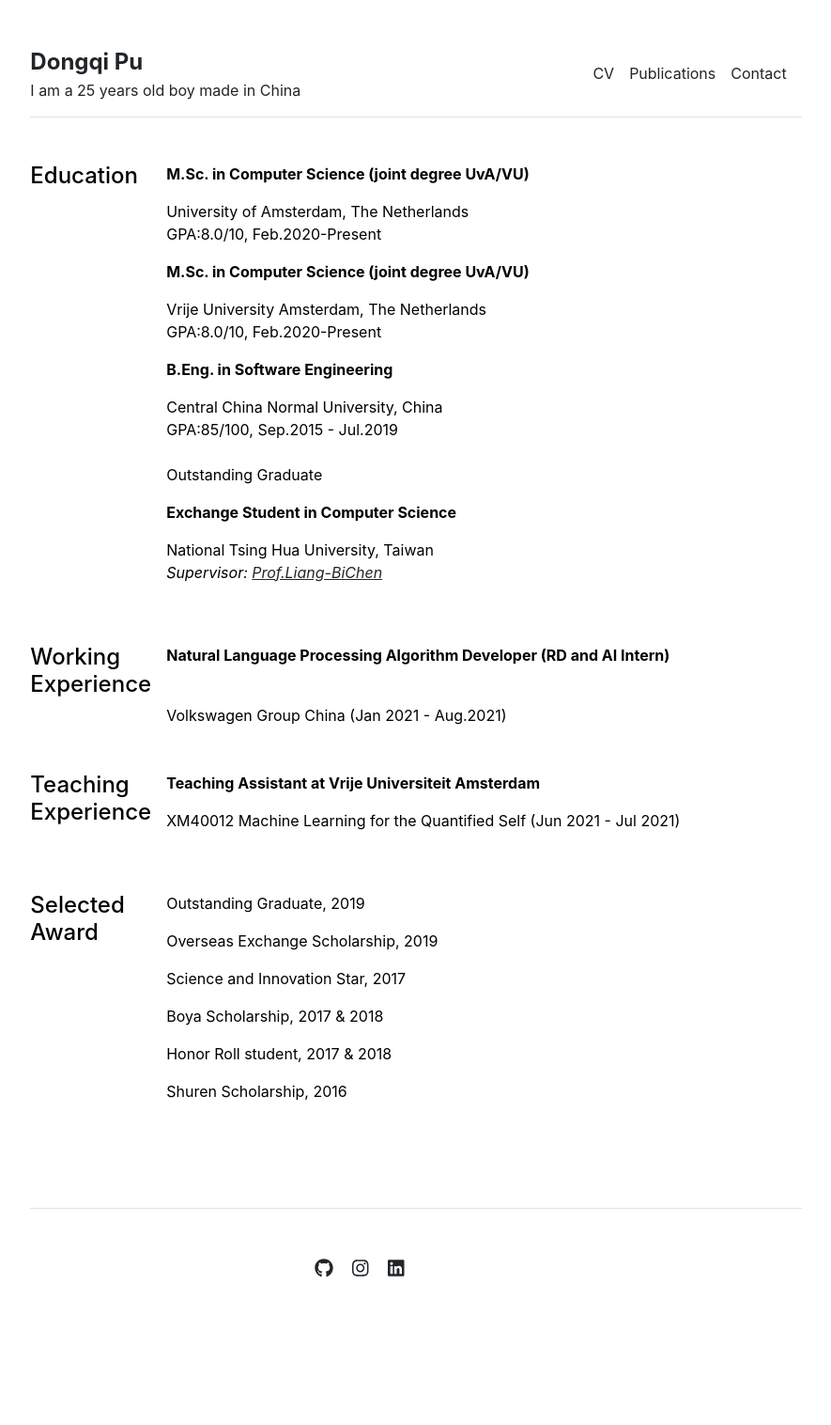
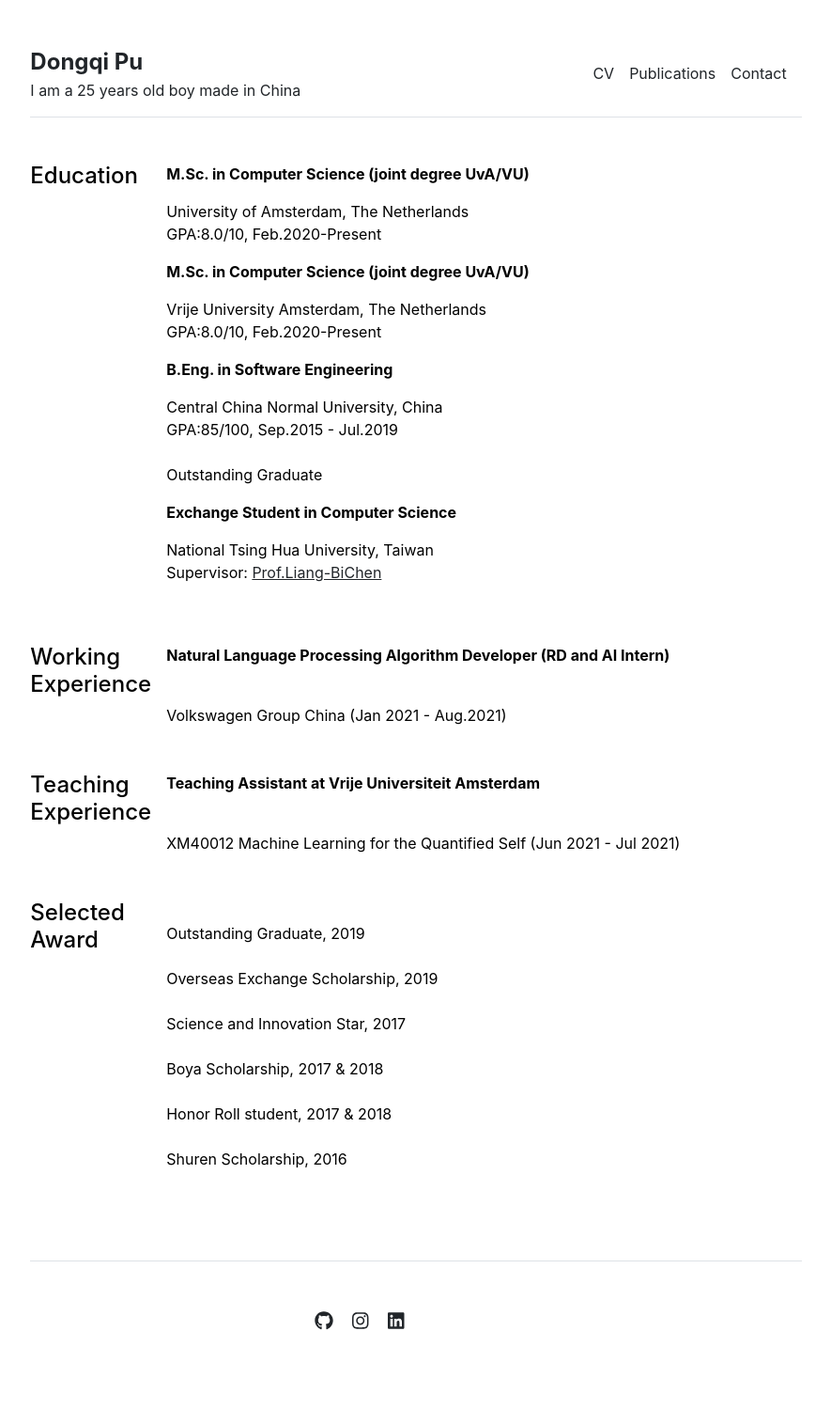
Before and after one commit to pudongqi/pudongqi.github.io, a Jekyll site: the page built from cv.md, in a window 1280 px wide. Shown: the whole page at 94% size, without its empty margins (197-1082 px from the left). Built offline with Jekyll 4.4.1, drawn with Linux system fonts in a browser that asks for light colours; before the commit the page ends 1460 px from its top, so only the background shows below that.

Commit message:
no message

```diff
--- a/_data/cv/education.yml
+++ b/_data/cv/education.yml
@@ -14,5 +14,5 @@
 - title: 'Exchange Student in Computer Science'
   description: 'National Tsing Hua University, Taiwan
   <br>
-  <i>Supervisor: <a href="http://make.cs.nthu.edu.tw/makeWeb/alp.php" target="_blank">Prof.Liang-BiChen</a></i>
+  Supervisor: <a href="http://make.cs.nthu.edu.tw/makeWeb/alp.php" target="_blank">Prof.Liang-BiChen</a>
   </br>'
--- a/_layouts/cv.html
+++ b/_layouts/cv.html
@@ -39,7 +39,7 @@ layout: default
       <div class="col-md-10">
         {% for section in site.data.cv.teaching_experience %}
           <p class="fw-bold">{{ section.title }}</p>
-          <p>{{ section.description }}</p>
+          <br>{{ section.description }}</br>
         {% endfor %}
       </div>
     </div>
@@ -50,7 +50,7 @@ layout: default
       </div>
       <div class="col-md-10">
         {% for section in site.data.cv.award %}
-          <p> {{ section.title }}</p>
+          <br> {{ section.title }}</br>
         {% endfor %}
       </div>
     </div>
```
